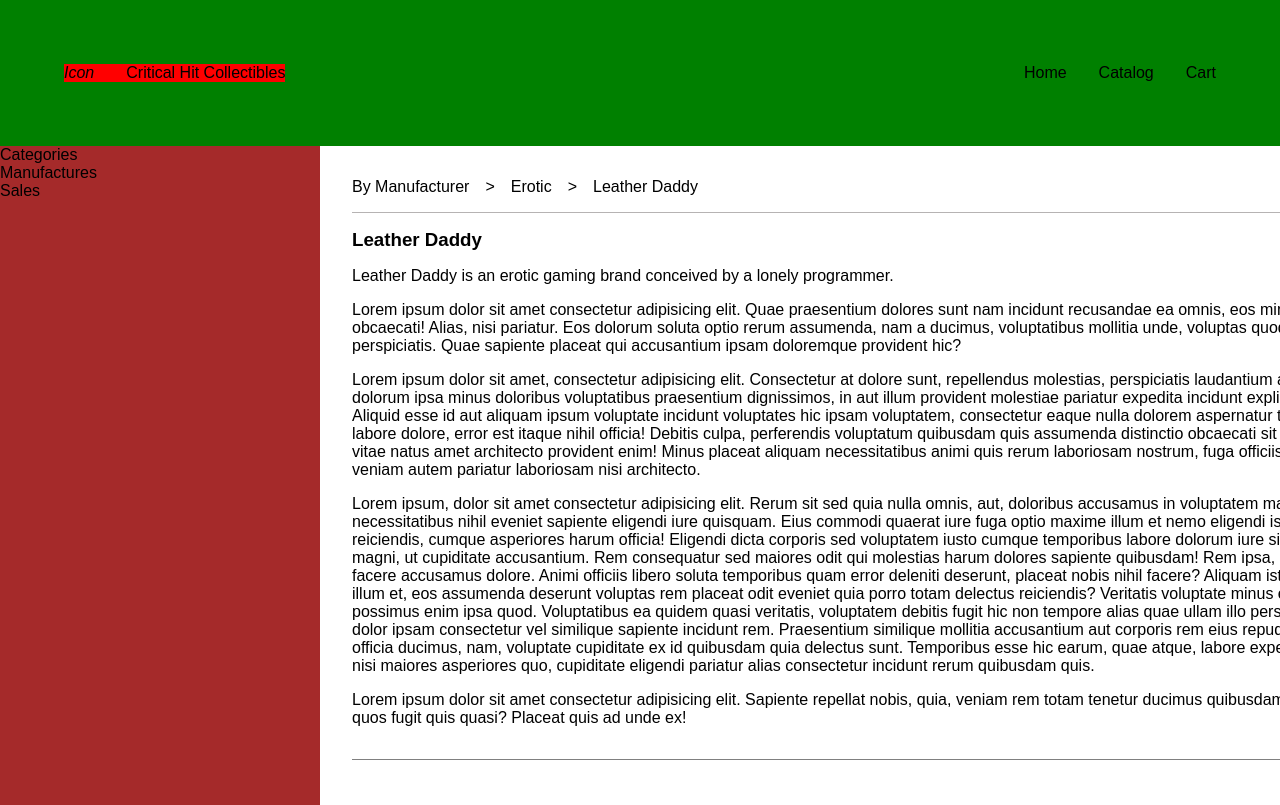
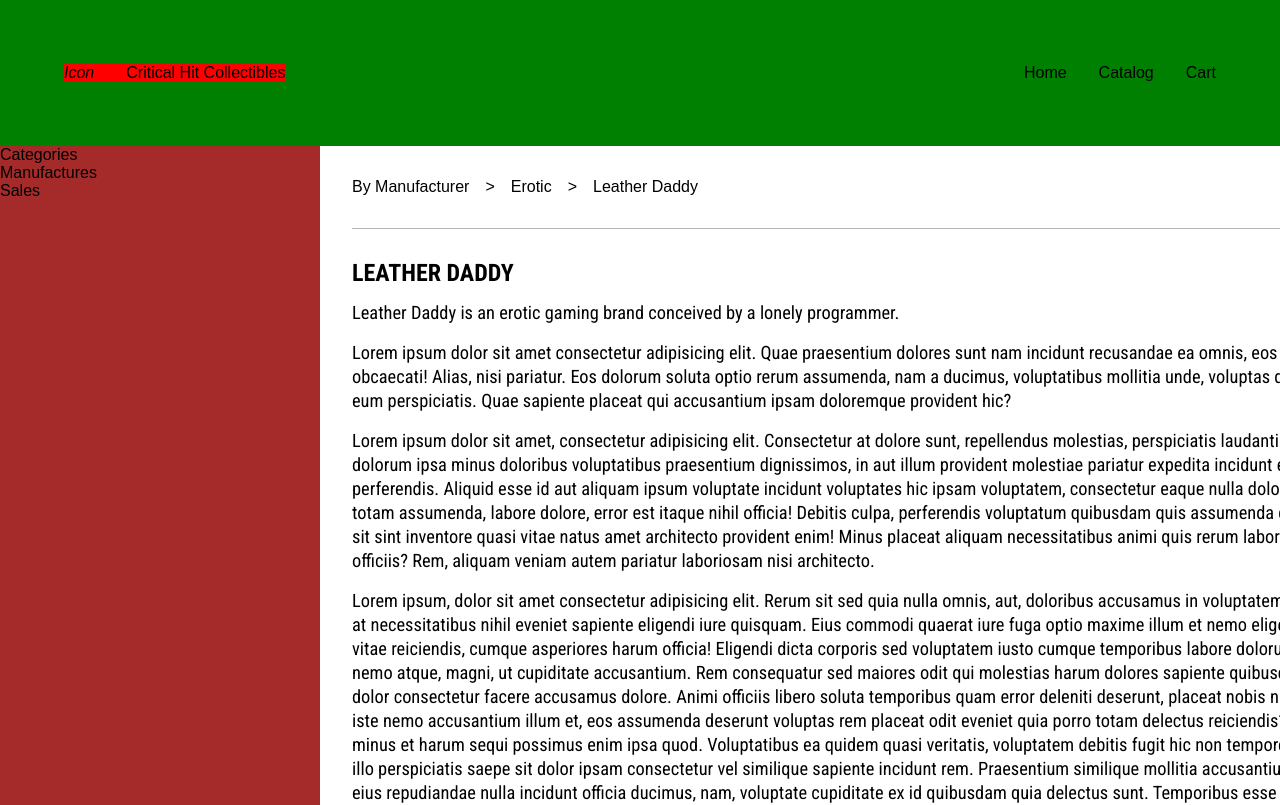
Before and after one commit to DylanMathews/CHCPrototype, a plain HTML site: page index.html in a window 1280 px wide. Shown: the top 805 px of the page. Drawn offline with Linux system fonts and the light colour scheme.

Commit message:
Sexify manufacturer article

```diff
--- a/index.html
+++ b/index.html
@@ -7,6 +7,11 @@
     <title>Critical Hit Collectibles</title>
 
     <link rel="stylesheet" href="./styles.css">
+
+    <link rel="preconnect" href="https://fonts.googleapis.com">
+    <link rel="preconnect" href="https://fonts.gstatic.com" crossorigin>
+    <link href="https://fonts.googleapis.com/css2?family=Roboto+Condensed:ital,wght@0,300;0,400;0,700;1,300&display=swap" rel="stylesheet">
+
 </head>
 <body>
     <header class="main-nav">
@@ -47,7 +52,7 @@
 
                 <div class="underline"></div>
 
-                <article class="manufacturer">
+                <article class="manufacturer font-roboto-condensed large-article">
                     <h1>Leather Daddy</h1>
 
                     <p>Leather Daddy is an erotic gaming brand conceived by a lonely programmer.</p>
--- a/styles.css
+++ b/styles.css
@@ -6,6 +6,23 @@
 
 body {
     font-family: Arial,Helvetica,sans-serif;
+}
+
+.font-roboto-condensed {
+    font-family: 'Roboto Condensed', sans-serif;
+}
+
+.large-article {
+    line-height: 1.5rem;
+}
+
+.large-article > h2, .large-article > h1 {
+    font-size: 1.5rem;
+    text-transform: uppercase;
+}
+
+.large-article > p {
+    font-size: 1.15rem;
 }
 
 a {
@@ -111,7 +128,7 @@ section.product-display {
     padding: 2rem;
     display: flex;
     flex-direction: column;
-    gap: 1rem;
+    gap: 2rem;
 }
 /* Product Table */
 table.product-list {
@@ -124,17 +141,13 @@ table.product-list {
     position: relative;
 }
 
-/* Table column sizing */
+/* Table column sizing and alignments*/
 .product-select.product-list-header{
     width: 5%;
 }
-.product-select {
-    /* display: flex; */
-    /* justify-content: center;
-    align-items: center; */
-}
+
 .product-sku.product-list-header {
-    width: 10%;
+    width: 5%;
 }
 
 .product-name.product-list-header {
@@ -155,12 +168,15 @@ table.product-list {
 
 
 .product-msrp.product-list-header {
-    width:10%;
+    width:3%;
 }
 .product-msrp {
     text-align: right;
 }
 
+.product-quantity {
+    text-align: center;
+}
 
 .product-available {
     text-align: right;
```
